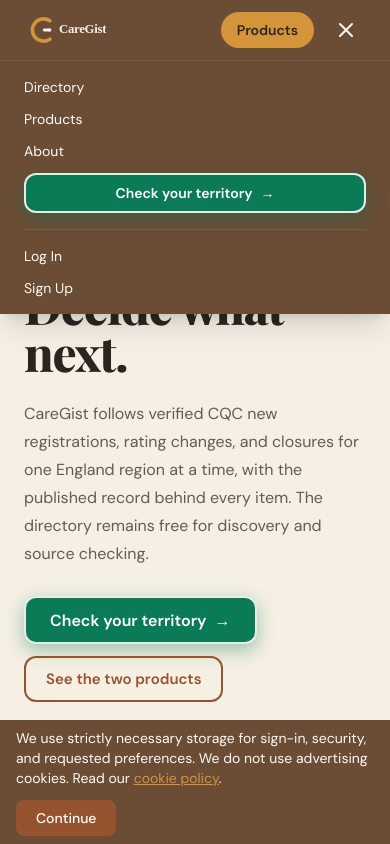
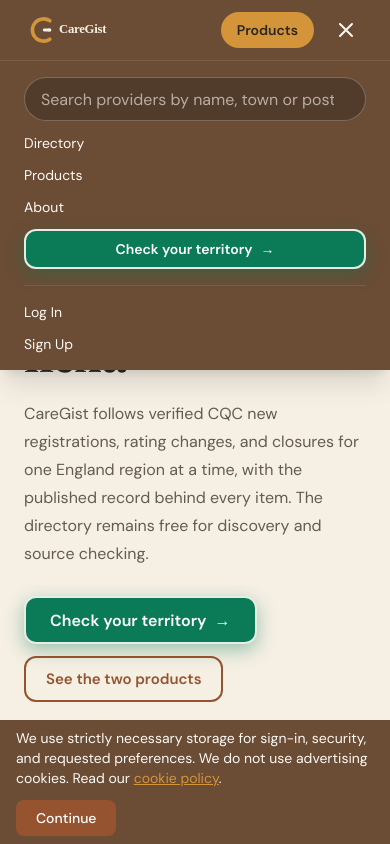
Before and after one commit to sapopo93/caregist, a Next.js app in the folder frontend/: page / in a window 390 px wide. Both pictures are taken after a click on the button "Open menu". Shown: the top 844 px of the page. Built offline with nearby package versions, Linux system fonts and the light colour scheme; no server answers; the database is empty.

Commit message:
Mobile menu: search field at the top (header search is hidden below tablet width)
Co-Authored-By: Claude Sonnet 5.5 <noreply@anthropic.com>

```diff
--- a/frontend/components/AuthNav.tsx
+++ b/frontend/components/AuthNav.tsx
@@ -71,6 +71,16 @@ export default function AuthNav() {
       {/* Mobile menu dropdown */}
       {menuOpen && (
         <div className="absolute left-0 right-0 top-full z-50 flex flex-col gap-3 border-t border-cream/10 bg-bark px-6 py-4 text-sm shadow-xl md:hidden">
+          <form action="/search" method="get" role="search" onSubmit={() => setMenuOpen(false)}>
+            <label htmlFor="mobile-site-search" className="sr-only">Search care providers by name, town or postcode</label>
+            <input
+              id="mobile-site-search"
+              name="q"
+              type="search"
+              placeholder="Search providers by name, town or postcode"
+              className="h-11 w-full rounded-full border border-cream/25 bg-charcoal/40 px-4 text-base text-cream placeholder:text-cream/60 focus:border-amber focus:outline-none"
+            />
+          </form>
           <Link href="/search" className="hover:text-amber transition-colors" onClick={() => setMenuOpen(false)}>
             Directory
           </Link>
```
